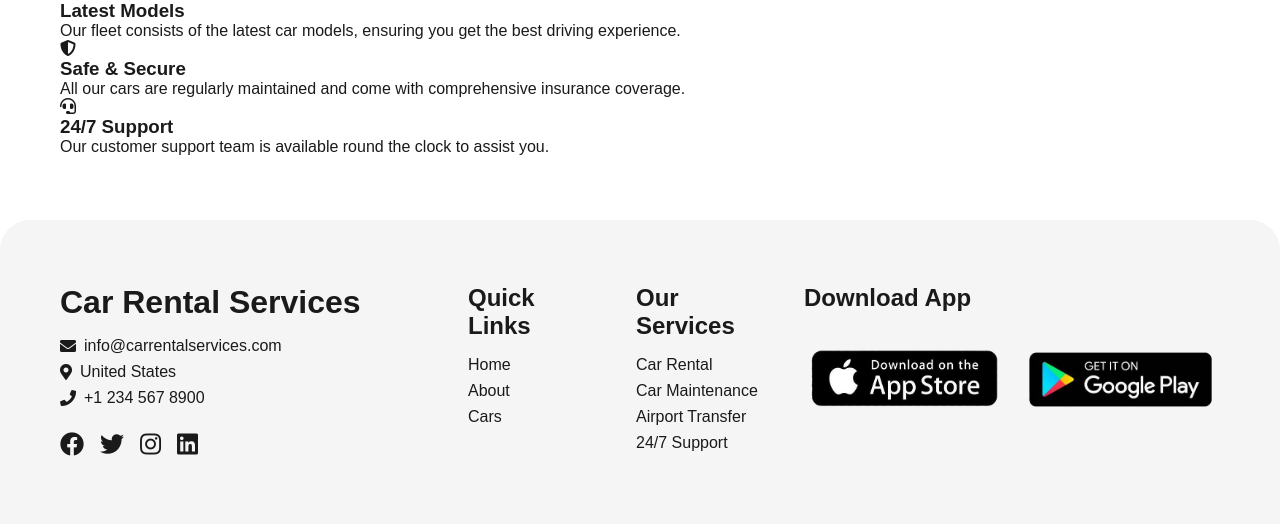
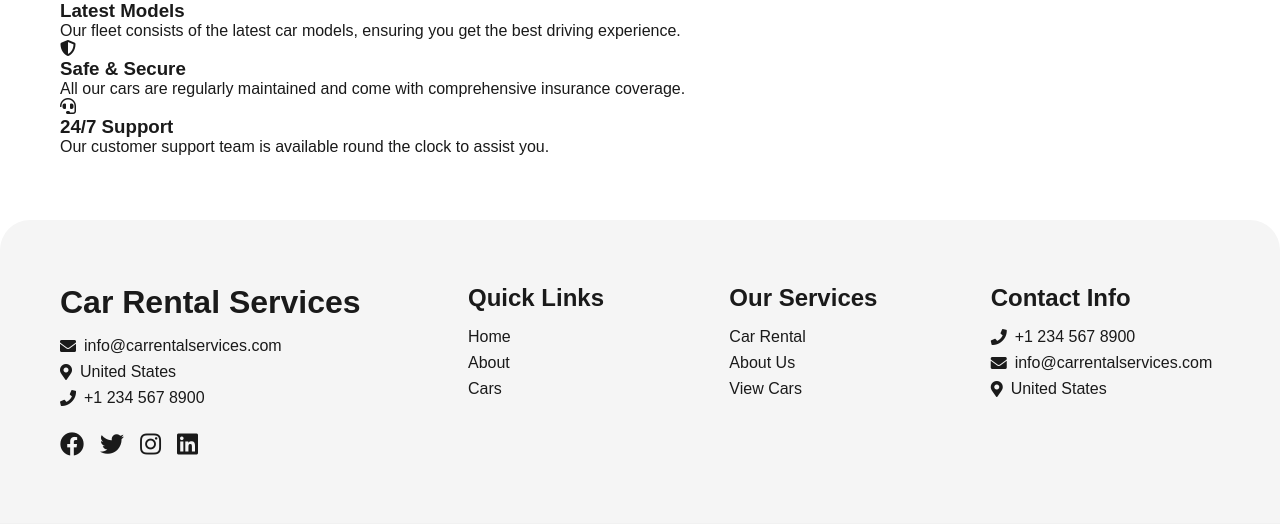
Before and after one commit to jamalihassan0307/django_car_rental_hafiz, a Django app: page /about/ in a window 1280 px wide. Shown: the part 1517-2041 px from the top of the page. After the commit the page ends 1973 px from the top, so only its background shows below. Run offline with Django 5.2, Linux system fonts and the light colour scheme.

Commit message:
Update base.html to enhance navigation links and contact information; replace service links with dynamic URLs and add contact details for improved user accessibility. Update binary cache for admin and models files.

```diff
--- a/templates/myapp/base.html
+++ b/templates/myapp/base.html
@@ -117,19 +117,19 @@
                 <div class="links-column">
                     <h2>Our Services</h2>
                     <ul>
-                        <li><a href="#">Car Rental</a></li>
-                        <li><a href="#">Car Maintenance</a></li>
-                        <li><a href="#">Airport Transfer</a></li>
-                        <li><a href="#">24/7 Support</a></li>
+                        <li><a href="{% url 'cars' %}">Car Rental</a></li>
+                        <li><a href="{% url 'about' %}">About Us</a></li>
+                        <li><a href="{% url 'cars' %}">View Cars</a></li>
                     </ul>
                 </div>
 
                 <div class="links-column">
-                    <h2>Download App</h2>
-                    <div class="store-buttons">
-                        <a href="#"><img src="{% static 'website/app_store.png' %}" alt="App Store"></a>
-                        <a href="#"><img src="{% static 'website/play_store.png' %}" alt="Play Store"></a>
-                    </div>
+                    <h2>Contact Info</h2>
+                    <ul>
+                        <li><i class="fas fa-phone"></i> +1 234 567 8900</li>
+                        <li><i class="fas fa-envelope"></i> info@carrentalservices.com</li>
+                        <li><i class="fas fa-map-marker-alt"></i> United States</li>
+                    </ul>
                 </div>
             </div>
         </div>
```
